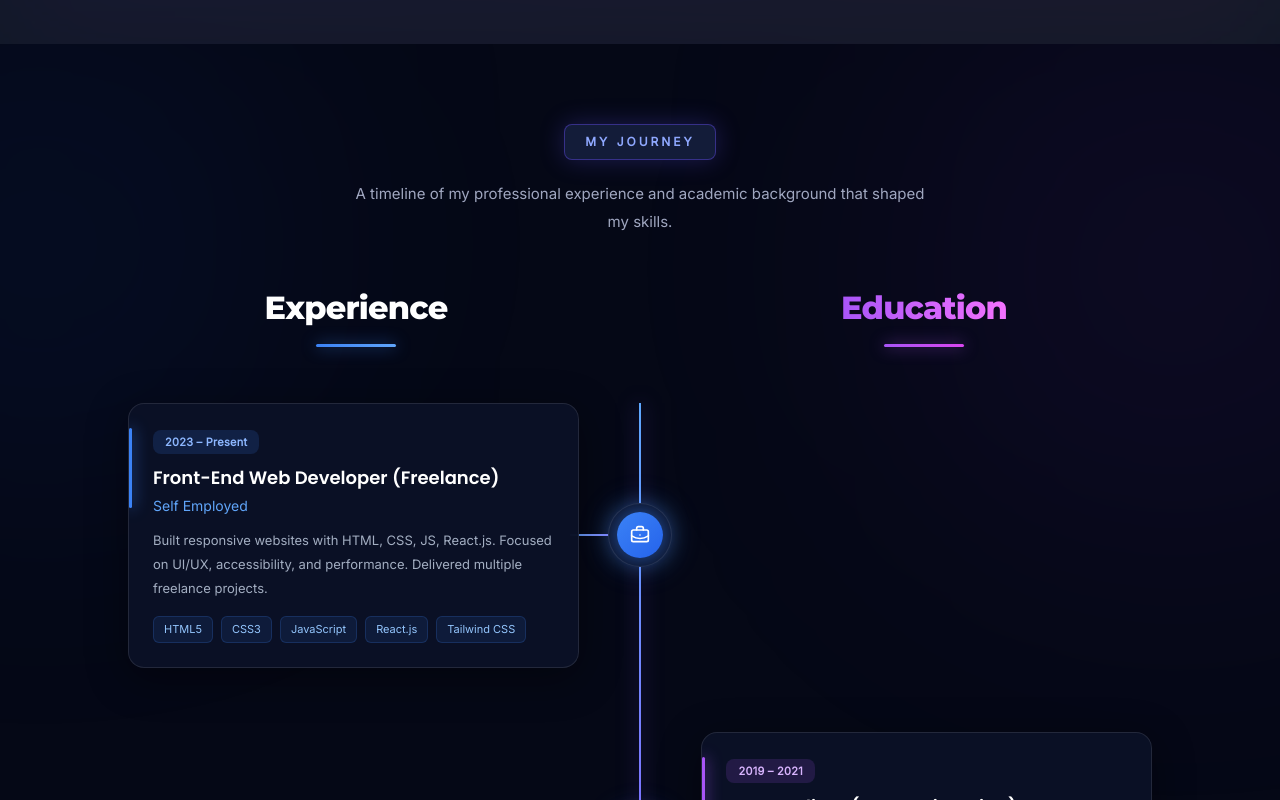
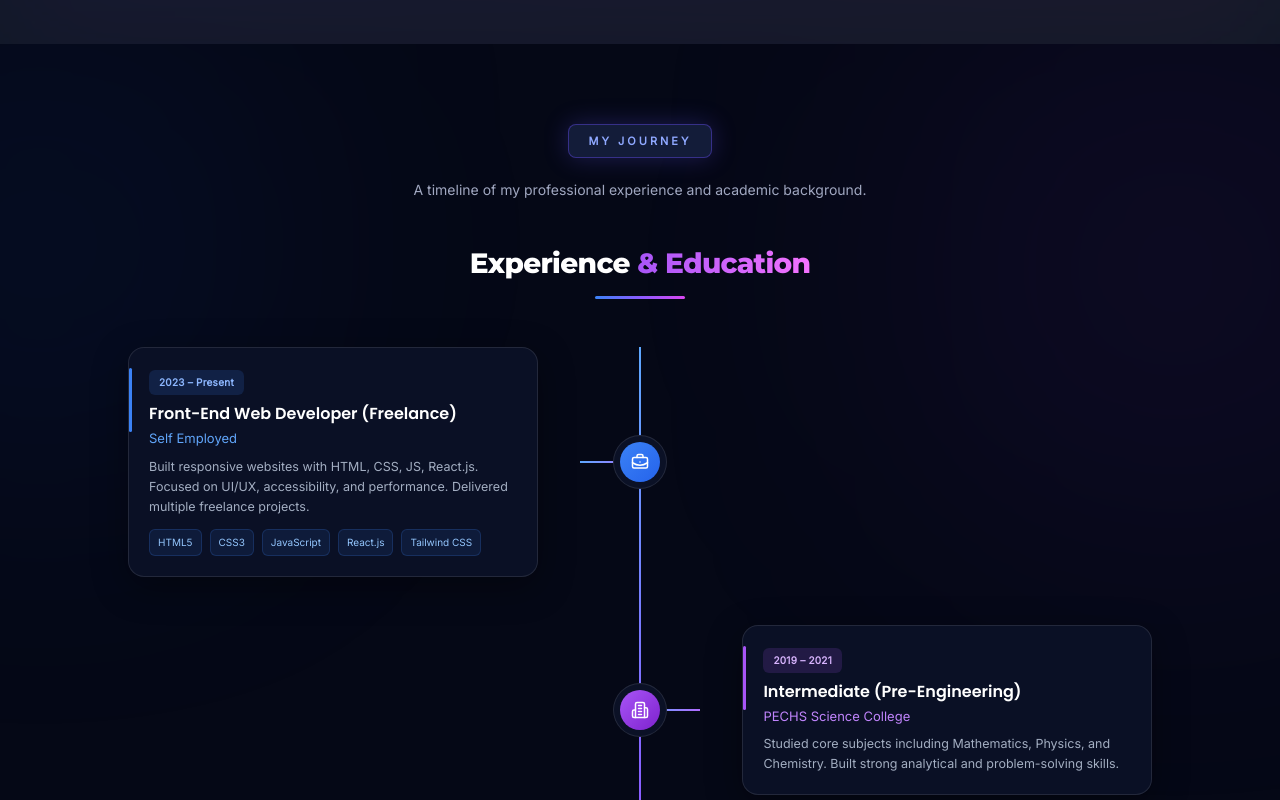
Before and after one commit to razazaheer12/Raza-Zaheer-Portfolio-WebDeveloper, a React (Vite) app: page / in a window 1280 px wide. Shown: the part 3740-4540 px from the top of the page. Built offline with nearby package versions, Linux system fonts and the light colour scheme.

Commit message:
Refactor Experience component for clarity and style
Updated icon sizes and adjusted text styles for better readability. Simplified descriptions and improved layout structure.

```diff
--- a/src/components/Experience.tsx
+++ b/src/components/Experience.tsx
@@ -18,7 +18,7 @@ const timelineData = [
       'Built responsive websites with HTML, CSS, JS, React.js. Focused on UI/UX, accessibility, and performance. Delivered multiple freelance projects.',
     tech: ['HTML5', 'CSS3', 'JavaScript', 'React.js', 'Tailwind CSS'],
     side: 'left',
-    icon: <BriefcaseBusiness size={20} />,
+    icon: <BriefcaseBusiness size={18} />,
   },
   {
     id: 2,
@@ -27,9 +27,9 @@ const timelineData = [
     company: 'PECHS Science College',
     duration: '2019 – 2021',
     description:
-      'Studied core subjects including Mathematics, Physics, and Chemistry. Built strong analytical and problem-solving skills, preparing for higher education in Computer Science.',
+      'Studied core subjects including Mathematics, Physics, and Chemistry. Built strong analytical and problem-solving skills.',
     side: 'right',
-    icon: <Building2 size={20} />,
+    icon: <Building2 size={18} />,
   },
   {
     id: 3,
@@ -38,10 +38,10 @@ const timelineData = [
     company: 'RZ Web Studio',
     duration: '2024 – Present',
     description:
-      'Leading the frontend team to build scalable, modern web applications using the MERN Stack with Redux state management. Collaborated with designers via Figma.',
+      'Leading the frontend team to build scalable modern web applications using the MERN Stack.',
     tech: ['React.js', 'Node.js', 'MongoDB', 'Express.js', 'Next.js'],
     side: 'left',
-    icon: <Code2 size={20} />,
+    icon: <Code2 size={18} />,
   },
   {
     id: 4,
@@ -50,14 +50,14 @@ const timelineData = [
     company: 'IQRA University',
     duration: '2021 – 2025',
     description:
-      'Focused on Data Structures, Algorithms, Operating Systems, Web & Mobile Development, Database Systems, and Information Security.',
+      'Focused on Data Structures, Algorithms, Web Development, Database Systems, and Information Security.',
     side: 'right',
-    icon: <GraduationCap size={20} />,
+    icon: <GraduationCap size={18} />,
   },
 ];
 
 const fadeUp = {
-  hidden: { opacity: 0, y: 50 },
+  hidden: { opacity: 0, y: 40 },
   visible: {
     opacity: 1,
     y: 0,
@@ -71,7 +71,7 @@ const Experience = () => {
       id="experience"
       className="relative overflow-hidden bg-[#050816] py-20"
     >
-      {/* Background Glow Effects */}
+      {/* Background Glow */}
       <div className="absolute inset-0 overflow-hidden">
         <div className="absolute -left-40 top-0 h-[400px] w-[400px] rounded-full bg-blue-600/10 blur-[140px]" />
         <div className="absolute right-[-120px] top-0 h-[450px] w-[450px] rounded-full bg-purple-600/10 blur-[150px]" />
@@ -88,64 +88,35 @@ const Experience = () => {
           className="mb-5 flex justify-center"
         >
           <div
-            className="rounded-lg border border-[#6B4EFF]/40 bg-[#131C39] px-5 py-2 text-[12px] font-semibold uppercase tracking-[3px] text-[#8FA8FF] shadow-[0_0_25px_rgba(104,87,255,0.25)]"
+            className="rounded-lg border border-[#6B4EFF]/40 bg-[#131C39] px-5 py-2 text-[11px] font-semibold uppercase tracking-[3px] text-[#8FA8FF] shadow-[0_0_25px_rgba(104,87,255,0.25)]"
             style={{ fontFamily: 'Inter, sans-serif' }}
           >
             MY JOURNEY
           </div>
         </motion.div>
 
-        {/* Subheading paragraph (centered, optional intro) */}
+        {/* Intro */}
         <motion.p
           initial={{ opacity: 0, y: 20 }}
           whileInView={{ opacity: 1, y: 0 }}
           transition={{ duration: 0.6 }}
           viewport={{ once: true }}
-          className="mx-auto mb-12 max-w-xl text-center text-[15px] leading-7 text-[#A0A7C0]"
+          className="mx-auto mb-10 max-w-xl text-center text-[14px] leading-6 text-[#A0A7C0]"
           style={{ fontFamily: 'Inter, sans-serif' }}
         >
-          A timeline of my professional experience and academic background that shaped my skills.
+          A timeline of my professional experience and academic background.
         </motion.p>
 
-        {/* Side-by-side Headings (Experience | Education) */}
+        {/* Combined Heading */}
         <motion.div
           initial={{ opacity: 0, y: 25 }}
           whileInView={{ opacity: 1, y: 0 }}
           transition={{ duration: 0.6 }}
           viewport={{ once: true }}
-          className="mb-14 hidden grid-cols-2 gap-8 lg:grid"
-        >
-          <div className="flex flex-col items-center">
-            <h2
-              className="text-[28px] font-bold tracking-tight text-white md:text-[32px]"
-              style={{ fontFamily: 'Montserrat, sans-serif' }}
-            >
-              Experience
-            </h2>
-            <div className="mt-3 h-[3px] w-[80px] rounded-full bg-gradient-to-r from-[#3B82F6] to-[#60A5FA] shadow-[0_0_15px_rgba(59,130,246,0.7)]" />
-          </div>
-
-          <div className="flex flex-col items-center">
-            <h2
-              className="bg-gradient-to-r from-[#A855F7] to-[#F472FF] bg-clip-text text-[28px] font-bold tracking-tight text-transparent md:text-[32px]"
-              style={{ fontFamily: 'Montserrat, sans-serif' }}
-            >
-              Education
-            </h2>
-            <div className="mt-3 h-[3px] w-[80px] rounded-full bg-gradient-to-r from-[#A855F7] to-[#D946EF] shadow-[0_0_15px_rgba(168,85,247,0.7)]" />
-          </div>
-        </motion.div>
-
-        {/* Mobile combined heading */}
-        <motion.div
-          initial={{ opacity: 0, y: 25 }}
-          whileInView={{ opacity: 1, y: 0 }}
-          transition={{ duration: 0.6 }}
-          viewport={{ once: true }}
-          className="mb-10 text-center lg:hidden"
+          className="mb-12 text-center"
         >
           <h2
-            className="text-[30px] font-bold tracking-tight text-white"
+            className="text-[24px] font-bold tracking-tight text-white md:text-[28px]"
             style={{ fontFamily: 'Montserrat, sans-serif' }}
           >
             Experience{' '}
@@ -153,14 +124,16 @@ const Experience = () => {
               & Education
             </span>
           </h2>
+
+          <div className="mx-auto mt-3 h-[3px] w-[90px] rounded-full bg-gradient-to-r from-[#3B82F6] via-[#8B5CFF] to-[#D946EF]" />
         </motion.div>
 
-        {/* Timeline Container */}
+        {/* Timeline */}
         <div className="relative mx-auto max-w-5xl">
-          {/* Center Timeline */}
-          <div className="absolute left-1/2 top-0 hidden h-full w-[2px] -translate-x-1/2 bg-gradient-to-b from-[#5EA8FF] via-[#8B5CFF] to-[#D946EF] shadow-[0_0_20px_rgba(139,92,246,0.6)] lg:block" />
+          {/* Center Line */}
+          <div className="absolute left-1/2 top-0 hidden h-full w-[2px] -translate-x-1/2 bg-gradient-to-b from-[#5EA8FF] via-[#8B5CFF] to-[#D946EF] lg:block" />
 
-          <div className="space-y-16">
+          <div className="space-y-12">
             {timelineData.map((item) => (
               <motion.div
                 key={item.id}
@@ -169,25 +142,27 @@ const Experience = () => {
                 whileInView="visible"
                 viewport={{ once: true }}
                 className={`relative flex items-center ${
-                  item.side === 'left' ? 'lg:justify-start' : 'lg:justify-end'
+                  item.side === 'left'
+                    ? 'lg:justify-start'
+                    : 'lg:justify-end'
                 }`}
               >
-                {/* Connector Line */}
+                {/* Connector */}
                 <div
-                  className={`absolute top-1/2 hidden h-[2px] w-[70px] -translate-y-1/2 bg-gradient-to-r from-[#5EA8FF] to-[#B06CFF] lg:block ${
+                  className={`absolute top-1/2 hidden h-[2px] w-[60px] -translate-y-1/2 bg-gradient-to-r from-[#5EA8FF] to-[#B06CFF] lg:block ${
                     item.side === 'left'
-                      ? 'left-[calc(50%-70px)]'
-                      : 'right-[calc(50%-70px)]'
+                      ? 'left-[calc(50%-60px)]'
+                      : 'right-[calc(50%-60px)]'
                   }`}
                 />
 
-                {/* Center Icon Circle */}
-                <div className="absolute left-1/2 top-1/2 z-30 hidden h-[64px] w-[64px] -translate-x-1/2 -translate-y-1/2 items-center justify-center rounded-full border border-white/10 bg-[#0B1126] shadow-[0_0_30px_rgba(94,168,255,0.25)] lg:flex">
+                {/* Center Icon */}
+                <div className="absolute left-1/2 top-1/2 z-30 hidden h-[54px] w-[54px] -translate-x-1/2 -translate-y-1/2 items-center justify-center rounded-full border border-white/10 bg-[#0B1126] lg:flex">
                   <div
-                    className={`flex h-[46px] w-[46px] items-center justify-center rounded-full text-white ${
+                    className={`flex h-[40px] w-[40px] items-center justify-center rounded-full text-white ${
                       item.type === 'experience'
-                        ? 'bg-gradient-to-br from-[#3B82F6] to-[#2563EB] shadow-[0_0_25px_rgba(59,130,246,0.7)]'
-                        : 'bg-gradient-to-br from-[#A855F7] to-[#7E22CE] shadow-[0_0_25px_rgba(168,85,247,0.7)]'
+                        ? 'bg-gradient-to-br from-[#3B82F6] to-[#2563EB]'
+                        : 'bg-gradient-to-br from-[#A855F7] to-[#7E22CE]'
                     }`}
                   >
                     {item.icon}
@@ -196,26 +171,26 @@ const Experience = () => {
 
                 {/* Card */}
                 <motion.div
-                  whileHover={{ y: -6, scale: 1.01 }}
+                  whileHover={{ y: -5, scale: 1.01 }}
                   transition={{ duration: 0.3 }}
-                  className="group relative w-full overflow-hidden rounded-2xl border border-white/10 bg-[#0B1126]/95 p-5 shadow-[0_10px_40px_rgba(0,0,0,0.4)] backdrop-blur-xl transition-all duration-500 hover:border-[#8B5CFF]/40 hover:shadow-[0_10px_50px_rgba(139,92,246,0.2)] lg:w-[44%] lg:p-6"
+                  className="group relative w-full overflow-hidden rounded-2xl border border-white/10 bg-[#0B1126]/95 p-4 shadow-[0_10px_35px_rgba(0,0,0,0.35)] backdrop-blur-xl transition-all duration-500 hover:border-[#8B5CFF]/40 lg:w-[40%] lg:p-5"
                 >
-                  {/* Card Hover Glow */}
+                  {/* Hover Glow */}
                   <div className="absolute inset-0 bg-gradient-to-br from-[#3B82F6]/5 via-[#8B5CFF]/5 to-[#EC4899]/5 opacity-0 transition-opacity duration-500 group-hover:opacity-100" />
 
-                  {/* Side Vertical Glow */}
+                  {/* Side Glow */}
                   <div
-                    className={`absolute left-0 top-6 h-20 w-[3px] rounded-full ${
+                    className={`absolute left-0 top-5 h-16 w-[3px] rounded-full ${
                       item.type === 'experience'
-                        ? 'bg-[#3B82F6] shadow-[0_0_15px_rgba(59,130,246,1)]'
-                        : 'bg-[#A855F7] shadow-[0_0_15px_rgba(168,85,247,1)]'
+                        ? 'bg-[#3B82F6]'
+                        : 'bg-[#A855F7]'
                     }`}
                   />
 
                   <div className="relative z-10">
-                    {/* Duration Badge */}
+                    {/* Duration */}
                     <div
-                      className={`inline-flex rounded-lg px-3 py-1 text-[11px] font-bold tracking-wide ${
+                      className={`inline-flex rounded-md px-2.5 py-[5px] text-[10px] font-semibold tracking-wide ${
                         item.type === 'experience'
                           ? 'bg-[#3B82F6]/15 text-[#8DB7FF]'
                           : 'bg-[#A855F7]/15 text-[#D8B4FE]'
@@ -225,9 +200,9 @@ const Experience = () => {
                       {item.duration}
                     </div>
 
-                    {/* Title (Job/Degree) */}
+                    {/* Title */}
                     <h3
-                      className="mt-3 text-[18px] font-semibold leading-snug text-white"
+                      className="mt-2 text-[16px] font-semibold leading-snug text-white"
                       style={{ fontFamily: 'Poppins, sans-serif' }}
                     >
                       {item.title}
@@ -235,7 +210,7 @@ const Experience = () => {
 
                     {/* Company */}
                     <p
-                      className={`mt-1 text-[14px] font-medium ${
+                      className={`mt-1 text-[13px] font-medium ${
                         item.type === 'experience'
                           ? 'text-[#60A5FA]'
                           : 'text-[#C084FC]'
@@ -247,19 +222,19 @@ const Experience = () => {
 
                     {/* Description */}
                     <p
-                      className="mt-3 text-[13px] leading-6 text-[#A3AEC2]"
+                      className="mt-2 text-[12.5px] leading-5 text-[#A3AEC2]"
                       style={{ fontFamily: 'Inter, sans-serif' }}
                     >
                       {item.description}
                     </p>
 
-                    {/* Tech Stack */}
+                    {/* Tech */}
                     {item.tech && (
-                      <div className="mt-4 flex flex-wrap gap-2">
+                      <div className="mt-3 flex flex-wrap gap-2">
                         {item.tech.map((tech) => (
                           <span
                             key={tech}
-                            className="rounded-md border border-[#3B82F6]/20 bg-[#3B82F6]/10 px-2.5 py-1 text-[11px] font-medium text-[#93C5FD] transition-all duration-300 hover:scale-105 hover:bg-[#3B82F6]/20"
+                            className="rounded-md border border-[#3B82F6]/20 bg-[#3B82F6]/10 px-2 py-[5px] text-[10px] font-medium text-[#93C5FD]"
                             style={{ fontFamily: 'Inter, sans-serif' }}
                           >
                             {tech}
```
